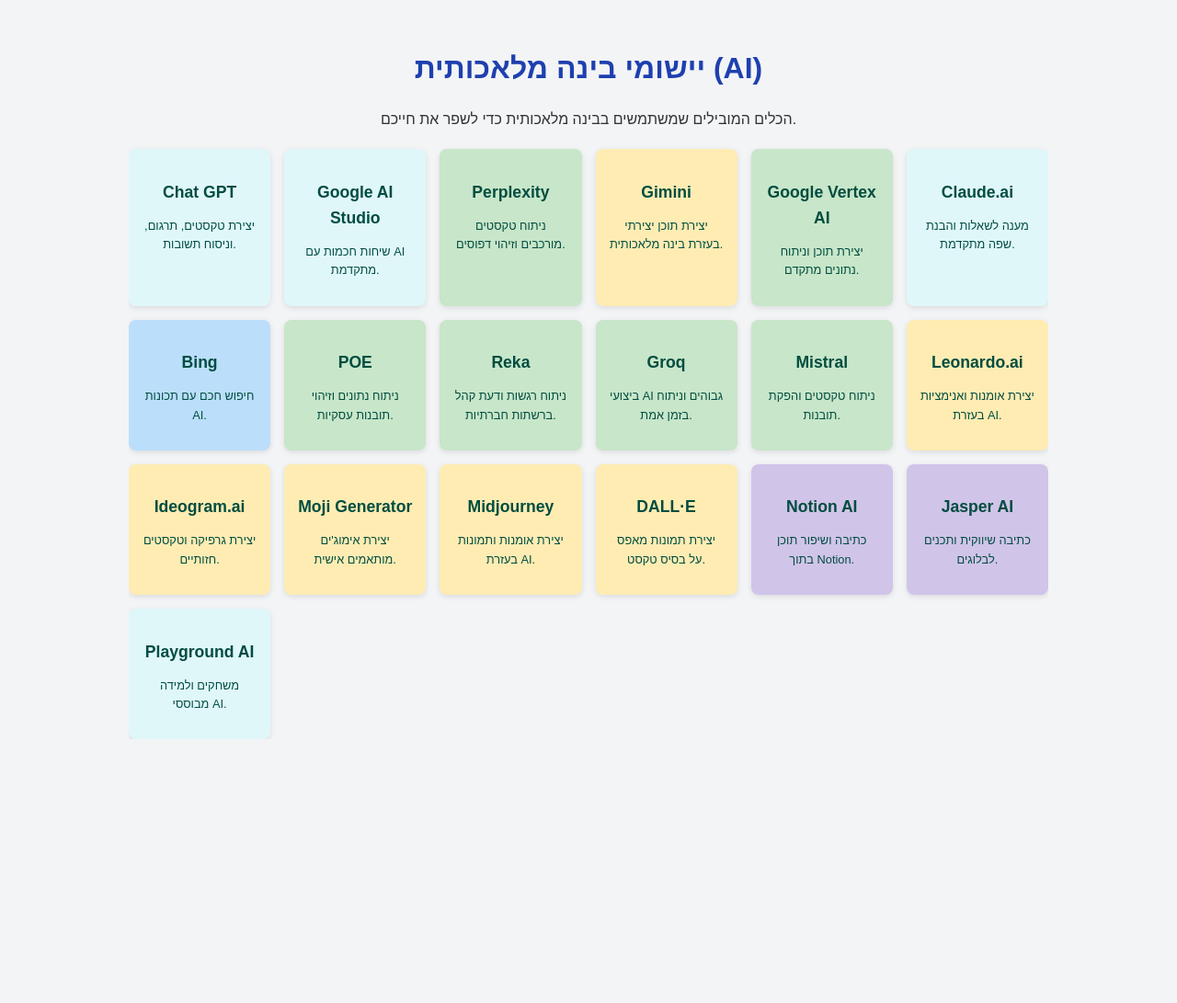
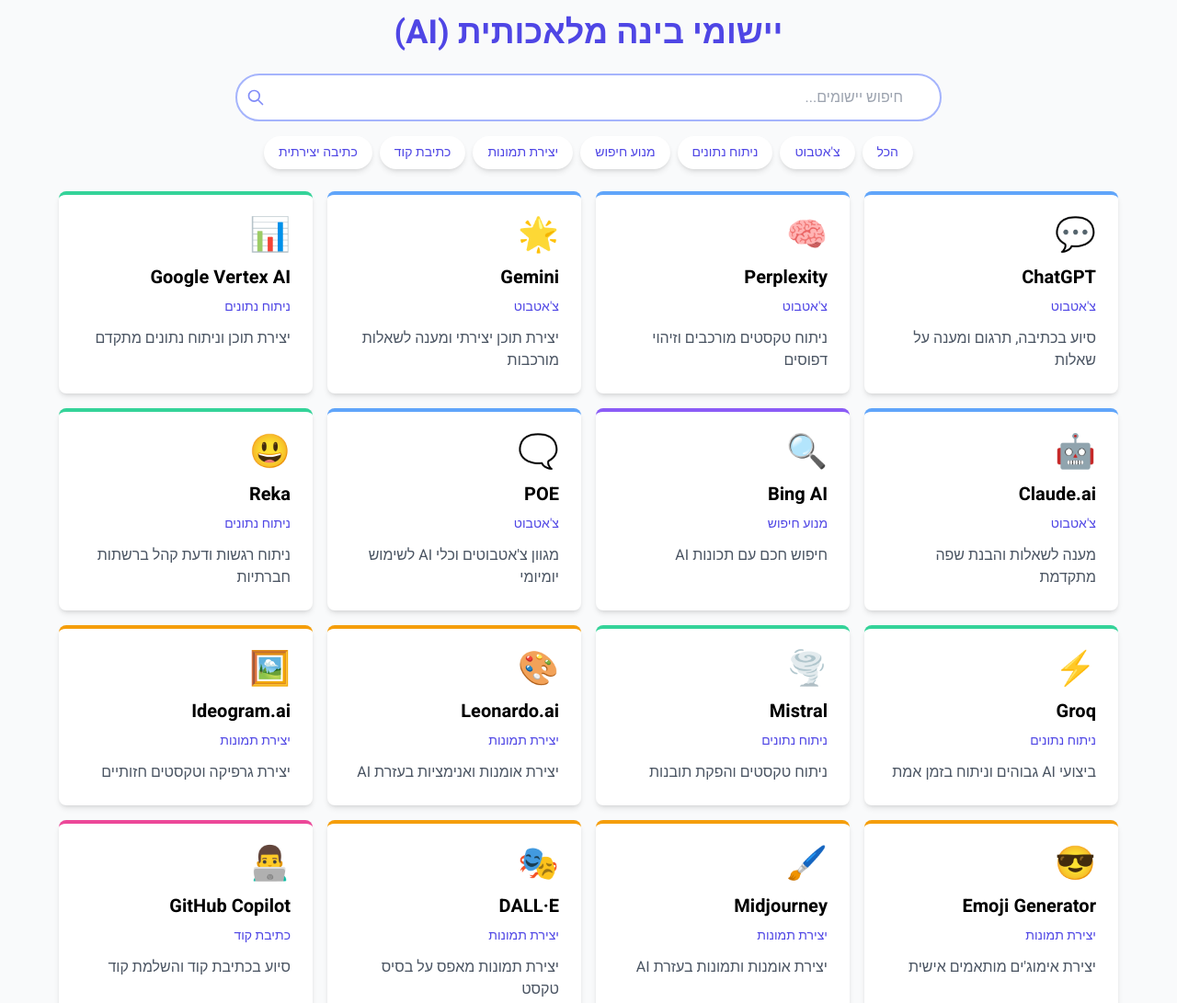
Before and after one commit to lanchi10/ai, a plain HTML site: page index.html in a window 1280 px wide. Shown: the top 1091 px of the page at 92% size. Before the commit the page ends 832 px from the top, so only its background shows below. Drawn offline with nearby package versions, Linux system fonts and the light colour scheme.

Commit message:
Update index.html

```diff
--- a/index.html
+++ b/index.html
@@ -1,162 +1,158 @@
 <!DOCTYPE html>
-<html lang="he">
+<html lang="he" dir="rtl">
 <head>
     <meta charset="UTF-8">
     <meta name="viewport" content="width=device-width, initial-scale=1.0">
     <title>יישומי בינה מלאכותית (AI)</title>
+    <script src="https://cdn.tailwindcss.com"></script>
     <style>
+        @import url('https://fonts.googleapis.com/css2?family=Heebo:wght@400;700&display=swap');
         body {
-            font-family: Arial, sans-serif;
-            background-color: #f3f4f6;
-            color: #333;
-            padding: 20px;
-            line-height: 1.6;
+            font-family: 'Heebo', sans-serif;
         }
-        .container {
-            max-width: 1000px;
-            margin: auto;
-            overflow: hidden;
+        .app-grid {
+            display: grid;
+            grid-template-columns: repeat(auto-fill, minmax(280px, 1fr));
+            gap: 1rem;
         }
-        .text-center {
-            text-align: center;
-            margin-bottom: 20px;
+        @media (min-width: 1024px) {
+            .app-grid {
+                grid-template-columns: repeat(4, 1fr);
+            }
         }
-        .title {
-            font-size: 2rem;
-            margin-bottom: 10px;
-            color: #1e40af;
+        .search-icon {
+            width: 1.25rem;
+            height: 1.25rem;
         }
-        .grid {
-            display: grid;
-            grid-template-columns: repeat(auto-fit, minmax(150px, 1fr));
-            gap: 15px;
+        .category-btn {
+            transition: all 0.3s ease;
         }
-        .card {
-            padding: 15px;
-            border-radius: 8px;
-            box-shadow: 0 2px 6px rgba(0, 0, 0, 0.1);
-            text-align: center;
-            transition: transform 0.3s ease-in-out;
-            cursor: pointer;
+        .category-btn:hover, .category-btn.active {
+            background-color: #4299e1;
+            color: white;
+            transform: translateY(-2px);
         }
-        .card:hover {
+        .app-card {
+            transition: all 0.3s ease;
+            border-top: 4px solid transparent;
+        }
+        .app-card:hover {
             transform: translateY(-5px);
         }
-        .card h3 {
-            font-size: 1.1rem;
-            margin-bottom: 8px;
-            color: #004d40;
-        }
-        .card p {
-            font-size: 0.8rem;
-            color: #004d40;
-        }
-        .chatbot {
-            background-color: #e0f7fa;
-            color: #00695c;
-        }
-        .image-creation {
-            background-color: #ffecb3;
-            color: #795548;
-        }
-        .data-analysis {
-            background-color: #c8e6c9;
-            color: #388e3c;
-        }
-        .creative-writing {
-            background-color: #d1c4e9;
-            color: #512da8;
-        }
-        .search-engine {
-            background-color: #bbdefb;
-            color: #1976d2;
-        }
+        .chatbot { border-color: #60a5fa; }
+        .data-analysis { border-color: #34d399; }
+        .image-creation { border-color: #f59e0b; }
+        .search-engine { border-color: #8b5cf6; }
+        .code-generation { border-color: #ec4899; }
+        .creative-writing { border-color: #14b8a6; }
     </style>
 </head>
-<body>
-    <div class="container">
-        <div class="text-center">
-            <h1 class="title">יישומי בינה מלאכותית (AI)</h1>
-            <p>הכלים המובילים שמשתמשים בבינה מלאכותית כדי לשפר את חייכם.</p>
+<body class="bg-gray-50 min-h-screen p-4">
+    <h1 class="text-4xl font-bold text-center mb-6 text-indigo-600">יישומי בינה מלאכותית (AI)</h1>
+
+    <div class="mb-6 max-w-3xl mx-auto">
+        <div class="relative mb-4">
+            <input type="text" id="searchInput" placeholder="חיפוש יישומים..." class="w-full pr-10 pl-4 py-3 border-2 border-indigo-300 rounded-full focus:outline-none focus:border-indigo-500 transition duration-300">
+            <svg class="absolute left-3 top-1/2 transform -translate-y-1/2 text-indigo-400 search-icon" fill="none" stroke="currentColor" viewBox="0 0 24 24" xmlns="http://www.w3.org/2000/svg"><path stroke-linecap="round" stroke-linejoin="round" stroke-width="2" d="M21 21l-6-6m2-5a7 7 0 11-14 0 7 7 0 0114 0z"></path></svg>
         </div>
-        <div class="grid">
-            <div class="card chatbot" onclick="location.href='https://openai.com/chatgpt'">
-                <h3>Chat GPT</h3>
-                <p>יצירת טקסטים, תרגום, וניסוח תשובות.</p>
-            </div>
-            <div class="card chatbot" onclick="location.href='https://aistudio.google.com/app/prompts/new_chat'">
-                <h3>Google AI Studio</h3>
-                <p>שיחות חכמות עם AI מתקדמת.</p>
-            </div>
-            <div class="card data-analysis" onclick="location.href='https://www.perplexity.ai/'">
-                <h3>Perplexity</h3>
-                <p>ניתוח טקסטים מורכבים וזיהוי דפוסים.</p>
-            </div>
-            <div class="card image-creation" onclick="location.href='https://gemini.google.com/'">
-                <h3>Gimini</h3>
-                <p>יצירת תוכן יצירתי בעזרת בינה מלאכותית.</p>
-            </div>
-            <div class="card data-analysis" onclick="location.href='https://cloud.google.com/vertex-ai'">
-                <h3>Google Vertex AI</h3>
-                <p>יצירת תוכן וניתוח נתונים מתקדם.</p>
-            </div>
-            <div class="card chatbot" onclick="location.href='https://www.anthropic.com/'">
-                <h3>Claude.ai</h3>
-                <p>מענה לשאלות והבנת שפה מתקדמת.</p>
-            </div>
-            <div class="card search-engine" onclick="location.href='https://www.bing.com/'">
-                <h3>Bing</h3>
-                <p>חיפוש חכם עם תכונות AI.</p>
-            </div>
-            <div class="card data-analysis" onclick="location.href='https://poe.com/'">
-                <h3>POE</h3>
-                <p>ניתוח נתונים וזיהוי תובנות עסקיות.</p>
-            </div>
-            <div class="card data-analysis" onclick="location.href='https://reka.ai/'">
-                <h3>Reka</h3>
-                <p>ניתוח רגשות ודעת קהל ברשתות חברתיות.</p>
-            </div>
-            <div class="card data-analysis" onclick="location.href='https://groq.com/'">
-                <h3>Groq</h3>
-                <p>ביצועי AI גבוהים וניתוח בזמן אמת.</p>
-            </div>
-            <div class="card data-analysis" onclick="location.href='https://mistral.ai/'">
-                <h3>Mistral</h3>
-                <p>ניתוח טקסטים והפקת תובנות.</p>
-            </div>
-            <div class="card image-creation" onclick="location.href='https://leonardo.ai/'">
-                <h3>Leonardo.ai</h3>
-                <p>יצירת אומנות ואנימציות בעזרת AI.</p>
-            </div>
-            <div class="card image-creation" onclick="location.href='https://ideogram.ai/'">
-                <h3>Ideogram.ai</h3>
-                <p>יצירת גרפיקה וטקסטים חזותיים.</p>
-            </div>
-            <div class="card image-creation" onclick="location.href='https://emoji.ai/'">
-                <h3>Moji Generator</h3>
-                <p>יצירת אימוג'ים מותאמים אישית.</p>
-            </div>
-            <div class="card image-creation" onclick="location.href='https://www.midjourney.com/'">
-                <h3>Midjourney</h3>
-                <p>יצירת אומנות ותמונות בעזרת AI.</p>
-            </div>
-            <div class="card image-creation" onclick="location.href='https://openai.com/dall-e-2'">
-                <h3>DALL·E</h3>
-                <p>יצירת תמונות מאפס על בסיס טקסט.</p>
-            </div>
-            <div class="card creative-writing" onclick="location.href='https://www.notion.so/product/ai'">
-                <h3>Notion AI</h3>
-                <p>כתיבה ושיפור תוכן בתוך Notion.</p>
-            </div>
-            <div class="card creative-writing" onclick="location.href='https://www.jasper.ai/'">
-                <h3>Jasper AI</h3>
-                <p>כתיבה שיווקית ותכנים לבלוגים.</p>
-            </div>
-            <div class="card chatbot" onclick="location.href='https://www.playground.com/'">
-                <h3>Playground AI</h3>
-                <p>משחקים ולמידה מבוססי AI.</p>
-            </div>
+        <div id="categoriesContainer" class="flex flex-wrap justify-center gap-2 mb-4">
+            <!-- קטגוריות יתווספו כאן דינמית -->
         </div>
     </div>
+
+    <div id="appGrid" class="app-grid max-w-6xl mx-auto">
+        <!-- היישומים יתווספו כאן דינמית -->
+    </div>
+
+    <script>
+        const aiApps = [
+            { name: 'ChatGPT', category: 'צ\'אטבוט', description: 'סיוע בכתיבה, תרגום ומענה על שאלות', icon: '💬', link: 'https://chat.openai.com/' },
+            { name: 'Perplexity', category: 'צ\'אטבוט', description: 'ניתוח טקסטים מורכבים וזיהוי דפוסים', icon: '🧠', link: 'https://www.perplexity.ai/' },
+            { name: 'Gemini', category: 'צ\'אטבוט', description: 'יצירת תוכן יצירתי ומענה לשאלות מורכבות', icon: '🌟', link: 'https://gemini.google.com/' },
+            { name: 'Google Vertex AI', category: 'ניתוח נתונים', description: 'יצירת תוכן וניתוח נתונים מתקדם', icon: '📊', link: 'https://cloud.google.com/vertex-ai' },
+            { name: 'Claude.ai', category: 'צ\'אטבוט', description: 'מענה לשאלות והבנת שפה מתקדמת', icon: '🤖', link: 'https://www.anthropic.com/' },
+            { name: 'Bing AI', category: 'מנוע חיפוש', description: 'חיפוש חכם עם תכונות AI', icon: '🔍', link: 'https://www.bing.com/' },
+            { name: 'POE', category: 'צ\'אטבוט', description: 'מגוון צ\'אטבוטים וכלי AI לשימוש יומיומי', icon: '🗨️', link: 'https://poe.com/' },
+            { name: 'Reka', category: 'ניתוח נתונים', description: 'ניתוח רגשות ודעת קהל ברשתות חברתיות', icon: '😃', link: 'https://reka.ai/' },
+            { name: 'Groq', category: 'ניתוח נתונים', description: 'ביצועי AI גבוהים וניתוח בזמן אמת', icon: '⚡', link: 'https://groq.com/' },
+            { name: 'Mistral', category: 'ניתוח נתונים', description: 'ניתוח טקסטים והפקת תובנות', icon: '🌪️', link: 'https://mistral.ai/' },
+            { name: 'Leonardo.ai', category: 'יצירת תמונות', description: 'יצירת אומנות ואנימציות בעזרת AI', icon: '🎨', link: 'https://leonardo.ai/' },
+            { name: 'Ideogram.ai', category: 'יצירת תמונות', description: 'יצירת גרפיקה וטקסטים חזותיים', icon: '🖼️', link: 'https://ideogram.ai/' },
+            { name: 'Emoji Generator', category: 'יצירת תמונות', description: 'יצירת אימוג\'ים מותאמים אישית', icon: '😎', link: 'https://emoji.ai/' },
+            { name: 'Midjourney', category: 'יצירת תמונות', description: 'יצירת אומנות ותמונות בעזרת AI', icon: '🖌️', link: 'https://www.midjourney.com/' },
+            { name: 'DALL·E', category: 'יצירת תמונות', description: 'יצירת תמונות מאפס על בסיס טקסט', icon: '🎭', link: 'https://openai.com/dall-e-2' },
+            { name: 'GitHub Copilot', category: 'כתיבת קוד', description: 'סיוע בכתיבת קוד והשלמת קוד', icon: '👨‍💻', link: 'https://github.com/features/copilot' },
+            { name: 'Notion AI', category: 'כתיבה יצירתית', description: 'כתיבה ושיפור תוכן בתוך Notion', icon: '📝', link: 'https://www.notion.so/product/ai' }
+        ];
+
+        const categories = ['הכל', ...new Set(aiApps.map(app => app.category))];
+
+        function renderCategories() {
+            const container = document.getElementById('categoriesContainer');
+            categories.forEach(category => {
+                const button = document.createElement('button');
+                button.textContent = category;
+                button.className = 'category-btn px-4 py-2 rounded-full text-sm bg-white text-indigo-600 shadow-md hover:shadow-lg';
+                button.onclick = () => filterApps(category);
+                container.appendChild(button);
+            });
+        }
+
+        function getCategoryClass(category) {
+            switch(category) {
+                case 'צ\'אטבוט': return 'chatbot';
+                case 'ניתוח נתונים': return 'data-analysis';
+                case 'יצירת תמונות': return 'image-creation';
+                case 'מנוע חיפוש': return 'search-engine';
+                case 'כתיבת קוד': return 'code-generation';
+                case 'כתיבה יצירתית': return 'creative-writing';
+                default: return '';
+            }
+        }
+
+        function renderApps(apps) {
+            const grid = document.getElementById('appGrid');
+            grid.innerHTML = '';
+            apps.forEach(app => {
+                const card = document.createElement('a');
+                card.href = app.link;
+                card.target = '_blank';
+                card.className = `app-card bg-white rounded-lg shadow-md p-6 hover:shadow-xl ${getCategoryClass(app.category)} block`;
+                card.innerHTML = `
+                    <div class="text-4xl mb-3">${app.icon}</div>
+                    <h3 class="text-xl font-bold mb-2">${app.name}</h3>
+                    <p class="text-sm text-indigo-600 mb-3">${app.category}</p>
+                    <p class="text-gray-600">${app.description}</p>
+                `;
+                grid.appendChild(card);
+            });
+        }
+
+        function filterApps(category) {
+            document.querySelectorAll('.category-btn').forEach(btn => {
+                btn.classList.remove('active');
+                if (btn.textContent === category) {
+                    btn.classList.add('active');
+                }
+            });
+            const filteredApps = category === 'הכל' ? aiApps : aiApps.filter(app => app.category === category);
+            renderApps(filteredApps);
+        }
+
+        function searchApps() {
+            const searchTerm = document.getElementById('searchInput').value.toLowerCase();
+            const filteredApps = aiApps.filter(app =>
+                app.name.toLowerCase().includes(searchTerm) ||
+                app.description.toLowerCase().includes(searchTerm)
+            );
+            renderApps(filteredApps);
+        }
+
+        document.getElementById('searchInput').addEventListener('input', searchApps);
+
+        renderCategories();
+        renderApps(aiApps);
+    </script>
 </body>
 </html>
+Last edited just now
```
